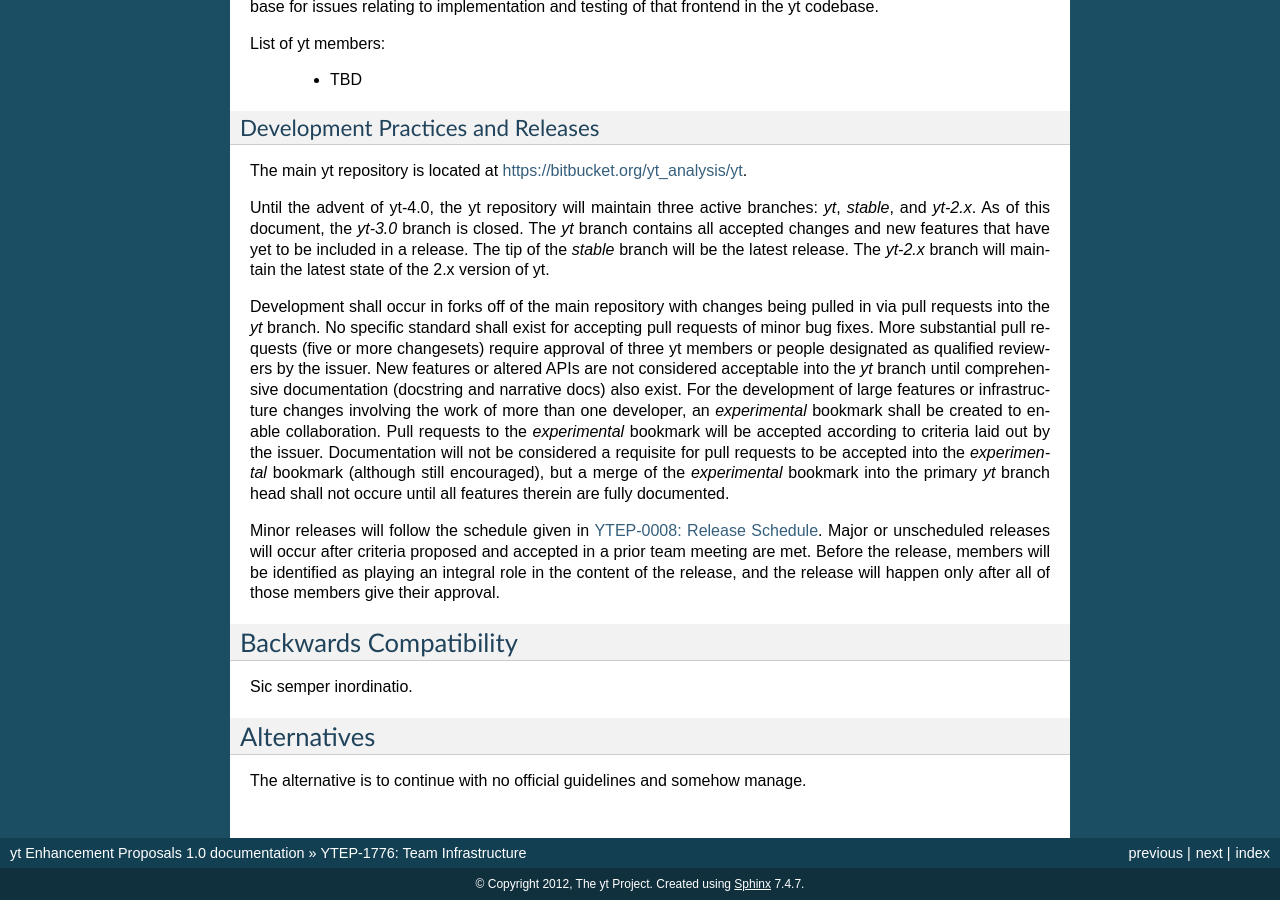
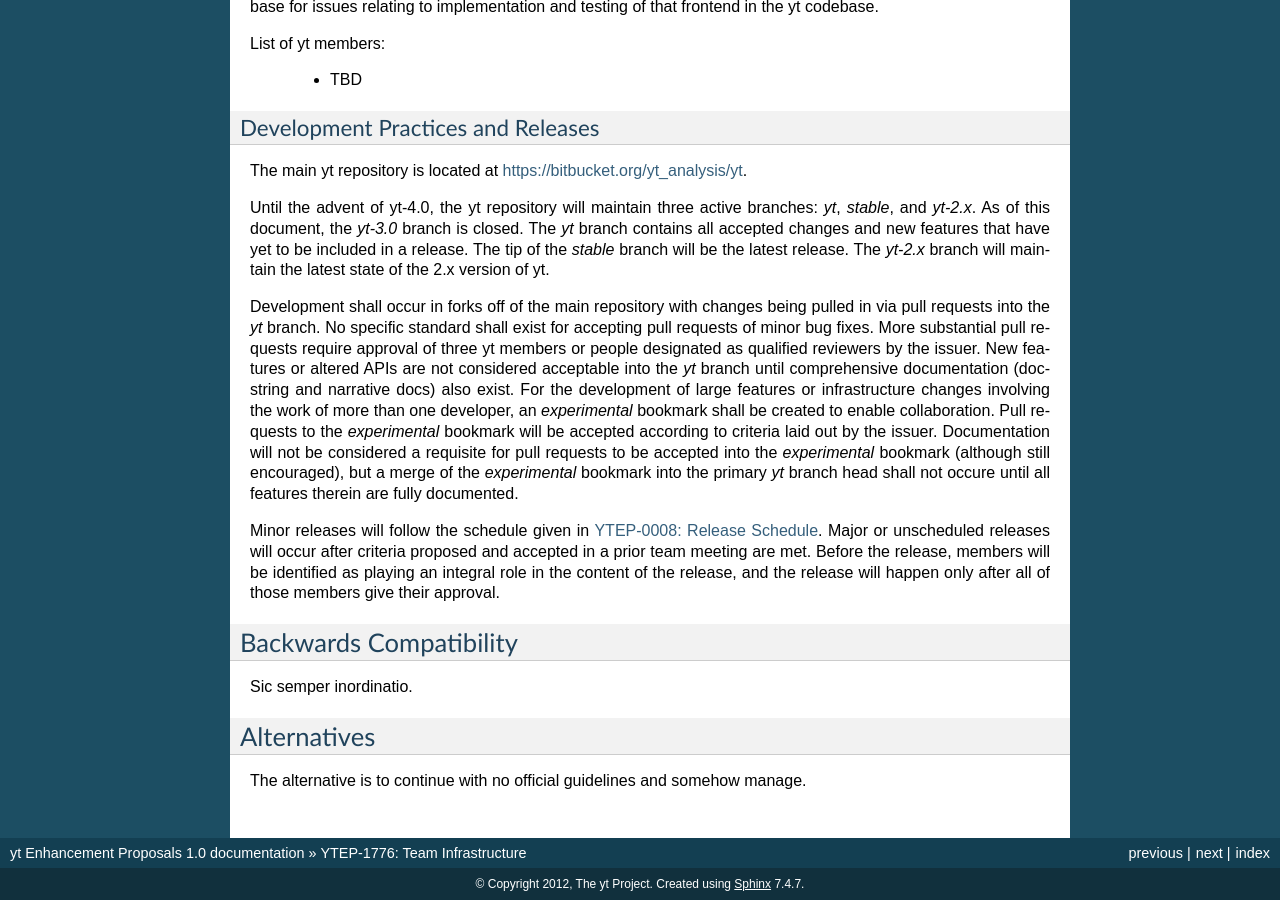
Before and after one commit to yt-project/ytep, a Sphinx documentation site: the page built from source/YTEPs/YTEP-1776.rst, in a window 1280 px wide and 900 px high, scrolled down 1030 px. Built offline with Sphinx 7.4.7, drawn with Linux system fonts in a browser that asks for light colours; formulas are drawn with MathJax 3.

Commit message:
Minor edit.

```diff
--- a/source/YTEPs/YTEP-1776.rst
+++ b/source/YTEPs/YTEP-1776.rst
@@ -84,7 +84,7 @@ The *yt-2.x* branch will maintain the latest state of the 2.x version of yt.
 Development shall occur in forks off of the main repository with changes being
 pulled in via pull requests into the *yt* branch.  No specific standard shall exist
 for accepting pull requests of minor bug fixes.  More substantial pull requests
-(five or more changesets) require approval of three yt members or people designated
+require approval of three yt members or people designated
 as qualified reviewers by the issuer.  New features or altered APIs are not
 considered acceptable into the *yt* branch until comprehensive documentation
 (docstring and narrative docs) also exist.  For the development of large features
```
